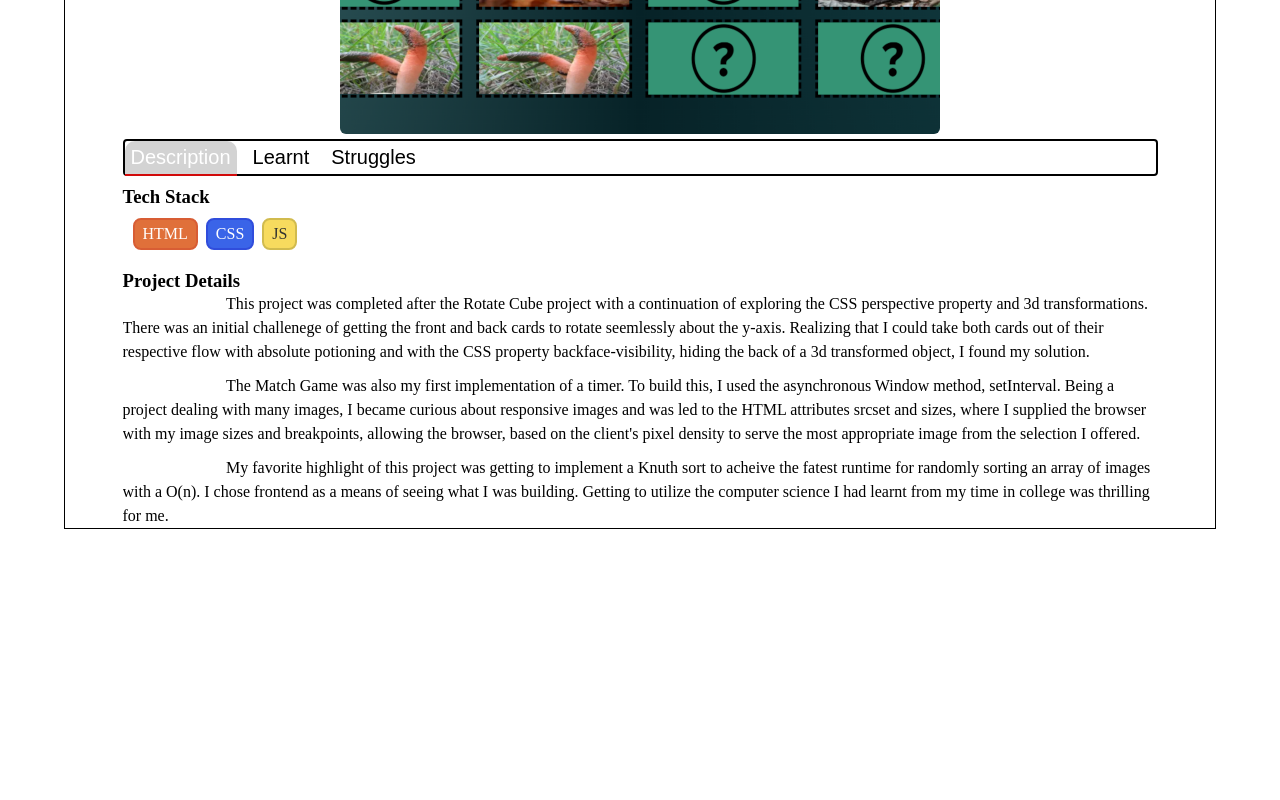
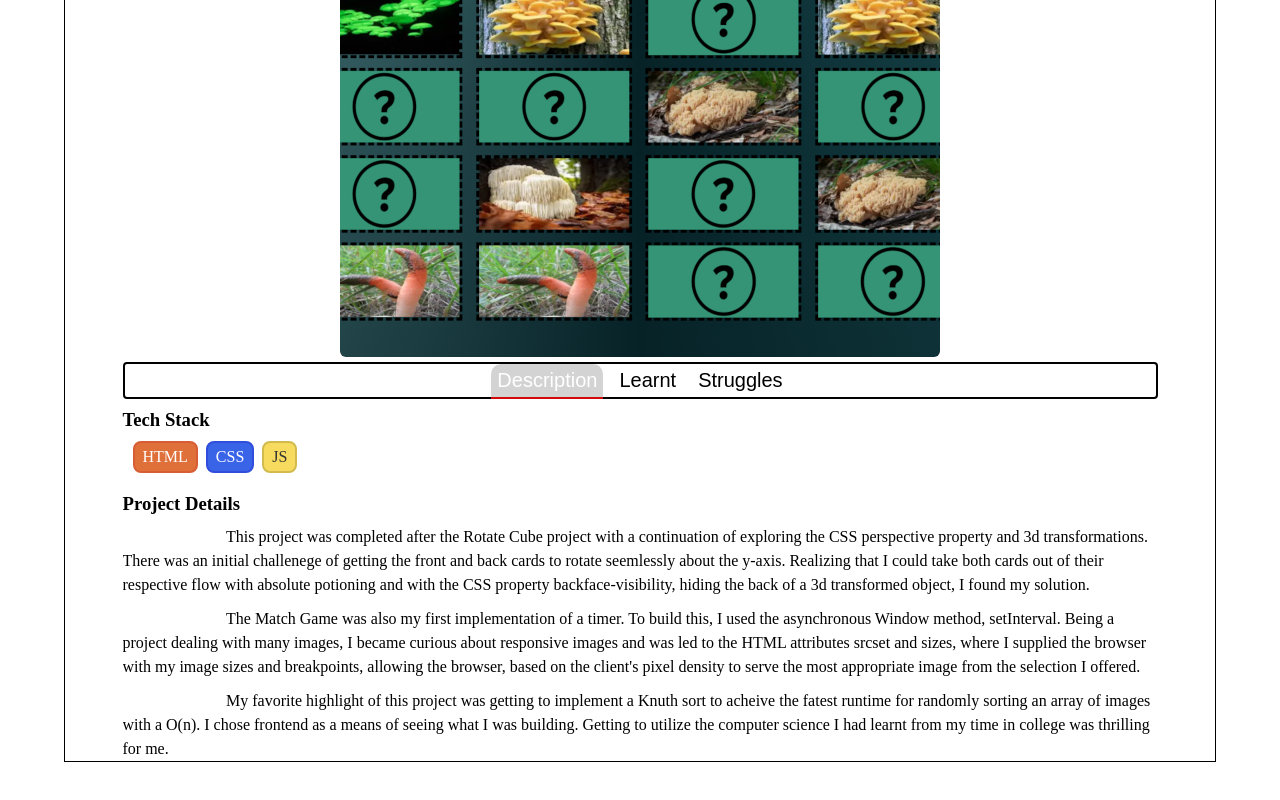
Before and after one commit to worldOfVerdure/Portfolio, a React (Vite) app: page / in a window 1280 px wide. Shown: the part 1512-2312 px from the top of the page. Before the commit the page ends 2041 px from the top, so only its background shows below. Built offline with nearby package versions, Linux system fonts and the light colour scheme.

Commit message:
Slight tweaks. Center inner nav tabs and add margin bottom to inner h3 element in Description component

```diff
--- a/src/components/Projects/Description.jsx
+++ b/src/components/Projects/Description.jsx
@@ -91,6 +91,6 @@ const TextContainer = styled.section`
   min-height: 25vh;
 
   & h3 {
-    margin: 0;
+    margin: 0 0 1rem 0;
   }
 `;
--- a/src/components/Projects/Projects.jsx
+++ b/src/components/Projects/Projects.jsx
@@ -155,6 +155,20 @@ const ProjectNavTabs = styled.nav`
   }
 `;
 
+const ProjectSection = styled.section`
+  display: flex;
+  flex-direction: column;
+  gap: 2rem;
+  justify-content: center;
+  margin-bottom: 4rem;
+  // max-height: 95vh;
+  max-width: 90%;
+
+  & h2 {
+    align-self: start;
+  }
+`;
+
 const NavButton = styled.button`
   background-color: ${ props => {
       if (props.$tabTitle === props.$currentSelected)
@@ -195,6 +209,7 @@ const NavText = styled.nav`
   border: .2rem solid #000;
   border-radius: .4rem;
   display: flex;
+  justify-content: center;
 
   & ul {
     display: flex;
@@ -211,20 +226,6 @@ const NavText = styled.nav`
   }
 `;
 
-const ProjectSection = styled.section`
-  display: flex;
-  flex-direction: column;
-  gap: 2rem;
-  justify-content: center;
-  margin-bottom: 4rem;
-  max-height: 95vh;
-  max-width: 90%;
-
-  & h2 {
-    align-self: start;
-  }
-`;
-
 const TextBox = styled.div`
   display: flex;
   flex-direction: column;
```
